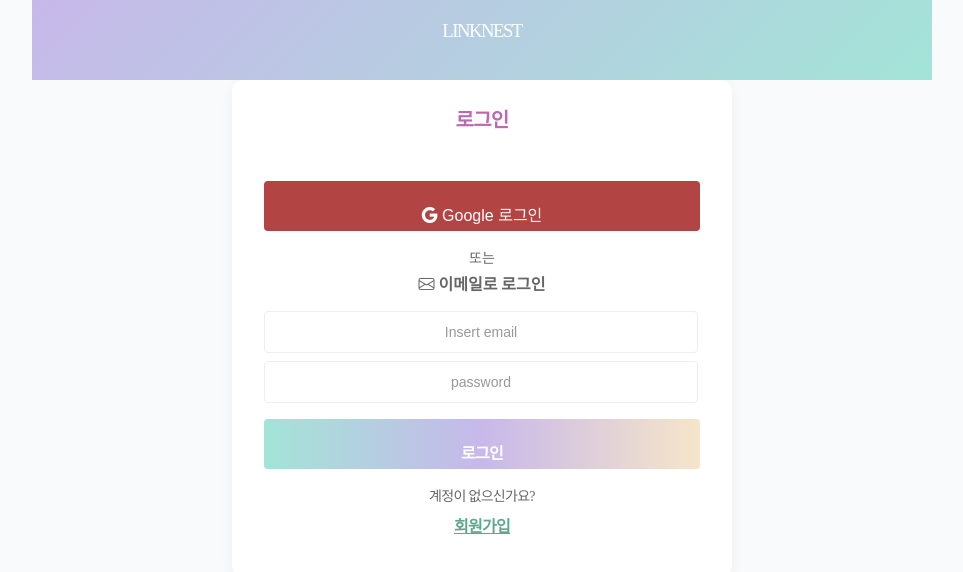
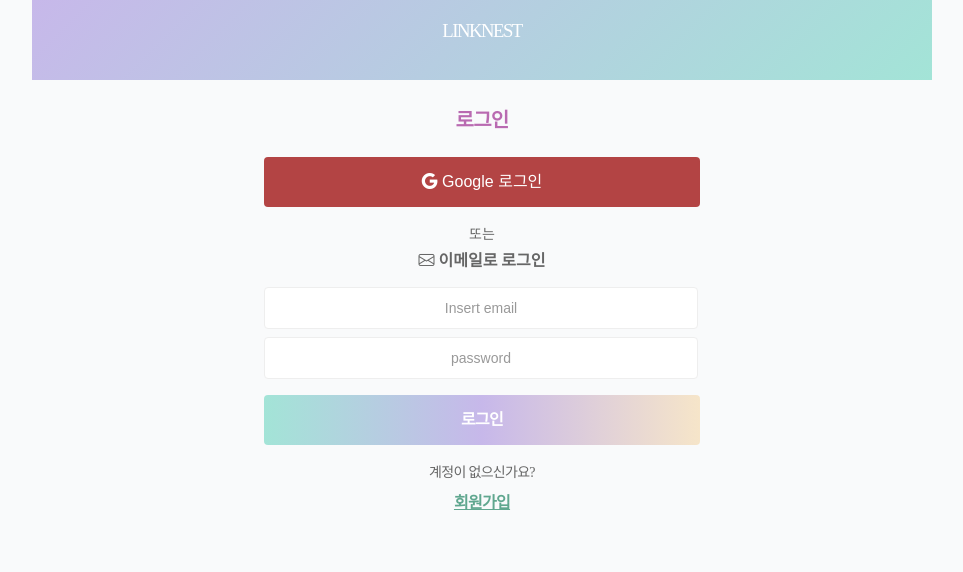
Before and after one commit to koyoungsun/flowcard, a Vue app: page /login in a window 1280 px wide. Shown: the top 572 px of the page, without its empty margins (158-1121 px from the left). Built offline with nearby package versions, Linux system fonts and the light colour scheme; no server answers; a web font is replaced by a local one.

Commit message:
pwa 수정

```diff
--- a/index.html
+++ b/index.html
@@ -27,7 +27,8 @@
     <!-- PWA / iOS -->
     <meta name="theme-color" content="#EAF6F5" />
     <link rel="apple-touch-icon" href="/apple-touch-icon.png" />
-
+    <link rel="manifest" href="/manifest.json" />
+    <link rel="apple-touch-icon" href="/icons/icon-192x192.png" />
     <!-- 기존 스타일/아이콘 -->
     <link
       rel="stylesheet"
--- /dev/null
+++ b/public/service-worker.js
@@ -0,0 +1,4 @@
+// Version 2 - updated at 2025-11-07
+self.addEventListener("install", (event) => {
+    console.log("[Service Worker] Installed v2");
+  });
--- a/src/assets/styles/main.scss
+++ b/src/assets/styles/main.scss
@@ -416,7 +416,7 @@ aside {position:fixed; top: 0;
 .login-wrap{
     .login{padding:24px 32px; box-sizing: border-box; overflow:hidden;
         h1{text-align:center; font-size:20px; color:#b96ab1; letter-spacing:-.7px; font-weight:700;}
-        .btn-google{ width:100%; height:50px; line-height:50px; text-align:center; margin:24px 0 8px; border-radius:4px; border:0; background-color:rgb(179, 68, 68); color:#fff; font-weight:300; font-size:16px;
+        .btn-google-g{ width:100%; height:50px; line-height:50px; text-align:center; margin:24px 0 8px; border-radius:4px; border:0; background-color:rgb(179, 68, 68); color:#fff; font-weight:300; font-size:16px;
             i{color:#fff;}
         }
         .add-coment{ text-align:center; margin:8px 0; font-size:14px; color:#666;
@@ -506,7 +506,13 @@ aside {position:fixed; top: 0;
     p{font-size:14px; color:#999; letter-spacing:-.7px; margin:0 0 24px;}
     button{ width:100%; height:50px; line-height:50px; text-align:center; color:#fff; background-color:rgb(147, 23, 23); border:0; border-radius:8px; font-weight:700; font-size:16px;}
 }
-
+.btn-login-w{border-radius: 2px;
+    padding: 4px 10px;
+    font-size: 16px;
+    display: inline-block;
+    margin: 0 2px;
+    position: relative;
+    top: -9px;}
 //media query
   @media (min-width: 901px) {
     .container {
--- a/src/main.ts
+++ b/src/main.ts
@@ -1,4 +1,3 @@
-// src/main.ts
 import { createApp } from "vue";
 import App from "./App.vue";
 import router from "./router";
@@ -9,8 +8,8 @@ const auth = getAuth();
 let appMounted = false;
 
 /**
- * Vue는 Firebase 인증 상태 확인 후에만 mount
- *  Splash 제거는 'window.load' (CSS 완전 로드 후) 시점으로 이동
+ * Firebase 인증 상태 확인 후 Vue mount
+ * Splash 제거는 모든 리소스(CSS 포함) 로드 후 처리
  */
 onAuthStateChanged(auth, () => {
   if (!appMounted) {
@@ -19,7 +18,7 @@ onAuthStateChanged(auth, () => {
     app.mount("#app");
     appMounted = true;
 
-    //  모든 리소스(CSS 포함) 로드 후 Splash 제거
+    // 모든 리소스 로드 후 Splash 제거
     window.addEventListener("load", () => {
       const splash = document.getElementById("splash");
       if (!splash) return;
@@ -27,10 +26,23 @@ onAuthStateChanged(auth, () => {
       splash.style.transition = "opacity 0.5s ease";
       splash.style.opacity = "0";
 
-      // CSS transition 종료 후 DOM 제거
       setTimeout(() => {
         splash.remove();
       }, 500);
     });
+
+    // ✅ PWA(Service Worker) 등록
+    if ("serviceWorker" in navigator) {
+      window.addEventListener("load", () => {
+        navigator.serviceWorker
+          .register("/service-worker.js")
+          .then((reg) => {
+            console.log("✅ Service Worker registered:", reg.scope);
+          })
+          .catch((err) => {
+            console.warn("⚠️ Service Worker registration failed:", err);
+          });
+      });
+    }
   }
 });
--- a/src/pages/Login.vue
+++ b/src/pages/Login.vue
@@ -10,7 +10,7 @@
       <h1>로그인</h1>
 
       <!-- Google 로그인 -->
-      <button class="btn-google" @click="loginWithGoogle">
+      <button class="btn-google-g" @click="loginWithGoogle">
         <i class="bi bi-google"></i> Google 로그인
       </button>
 
@@ -133,65 +133,4 @@ async function loginWithEmail() {
 </script>
 
 <style scoped>
-.login-wrap {
-  min-height: 100vh;
-  background: #f9fafb;
-}
-.login {
-  max-width: 360px;
-  margin: 60px auto;
-  background: white;
-  border-radius: 12px;
-  padding: 32px 24px;
-  box-shadow: 0 4px 14px rgba(0, 0, 0, 0.05);
-}
-.login h1 {
-  font-size: 1.5rem;
-  font-weight: 600;
-  color: #374151;
-  margin-bottom: 1.5rem;
-}
-.btn-google {
-  width: 100%;
-  background: #fff;
-  border: 1px solid #e5e7eb;
-  border-radius: 8px;
-  padding: 10px 0;
-  font-weight: 500;
-  color: #374151;
-  transition: all 0.2s;
-}
-.btn-google:hover {
-  background: #f3f4f6;
-}
-.add-coment {
-  font-size: 0.85rem;
-  color: #6b7280;
-  margin: 1.5rem 0 0.5rem;
-}
-.ins-f input {
-  width: 100%;
-  border: 1px solid #d1d5db;
-  border-radius: 6px;
-  padding: 10px;
-  font-size: 0.9rem;
-}
-.btn-login {
-  width: 100%;
-  background: #4f46e5;
-  color: white;
-  padding: 10px 0;
-  border-radius: 6px;
-  font-weight: 500;
-  transition: all 0.2s;
-}
-.btn-login:hover {
-  background: #4338ca;
-}
-.etc {
-  font-size: 0.85rem;
-  color: #6b7280;
-  text-align: center;
-  margin-top: 1.5rem;
-}
 </style>
--- a/src/pages/Welcome.vue
+++ b/src/pages/Welcome.vue
@@ -45,7 +45,7 @@
       <div class="flex gap-3 btn-bx">
         <button
           @click="handleLoginClick"
-          class="px-5 py-2 bg-indigo-500 text-white rounded-md shadow-sm hover:bg-indigo-600 transition aqua-btn"
+          class="px-5 py-2 bg-indigo-500 text-white rounded-md shadow-sm hover:bg-indigo-600 transition aqua-btn btn-login-w"
         >
           로그인
         </button>
```
Also changed, not shown: public/mainfest.json (added, +21 -0 lines), public/icons/icon-192x192.png (added), public/icons/icon-512x512.png (added).
